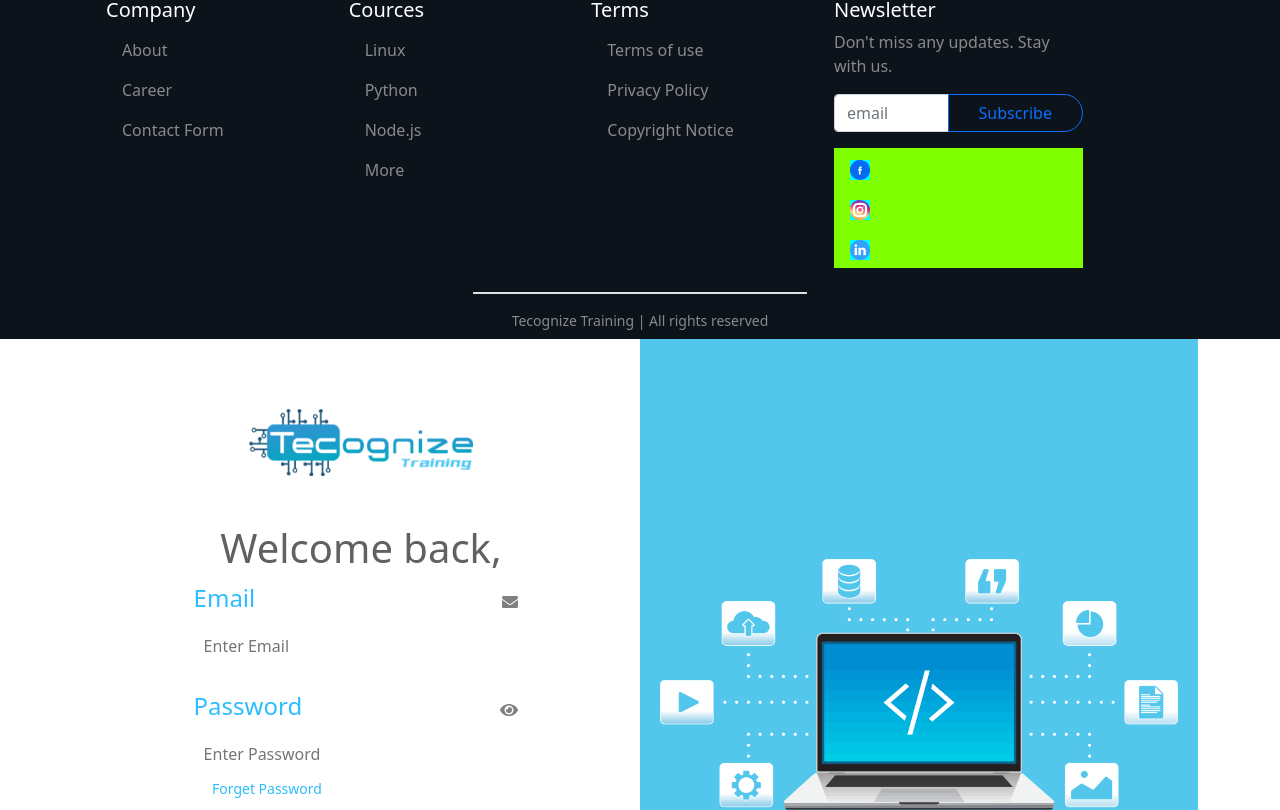
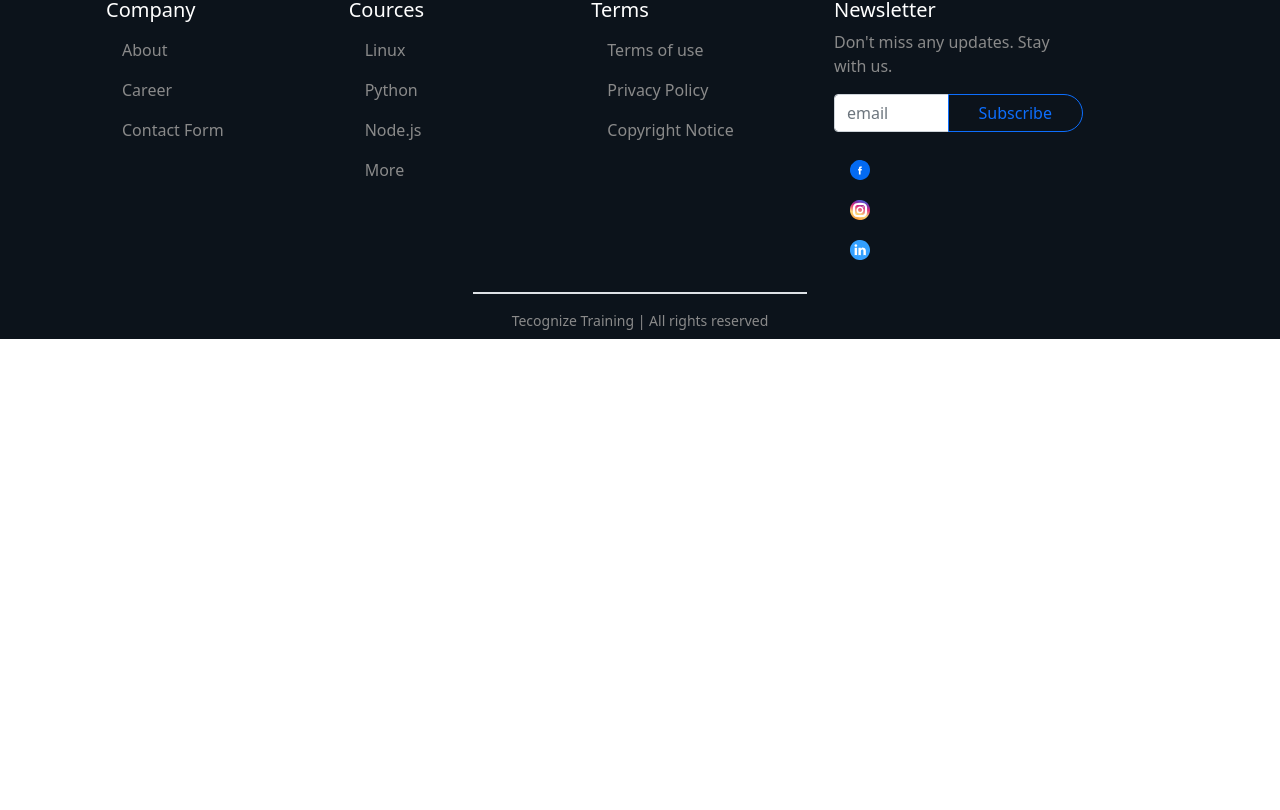
Before and after one commit to monjur15/training-web, a React (Create React App) app: page /courses in a window 1280 px wide. Shown: the part 650-1460 px from the top of the page. After the commit the page ends 989 px from the top, so only its background shows below. Built offline with nearby package versions, Linux system fonts and the light colour scheme.

Commit message:
Commiting

```diff
--- a/src/App.js
+++ b/src/App.js
@@ -39,7 +39,7 @@ function App() {
 
         </Routes>
         <Footer></Footer>
-        <Login></Login>
+
       </Router>
 
 
--- a/src/components/Footer/Footer.css
+++ b/src/components/Footer/Footer.css
@@ -13,14 +13,14 @@ background-color: #0C131B;
 }
 .footer_link{
 
-    background-color:chartreuse;
+
 }
 .footer_link a{
     display: block;
 }
 .footer_link img{
     width: 20px;
-    background-color: aqua;
+
 
 
 }
@@ -35,6 +35,6 @@ background-color: #0C131B;
     margin: 0 auto;
 }
 .done{
-    color: chartreuse;
+    /* color: chartreuse; */
 
 }
```
